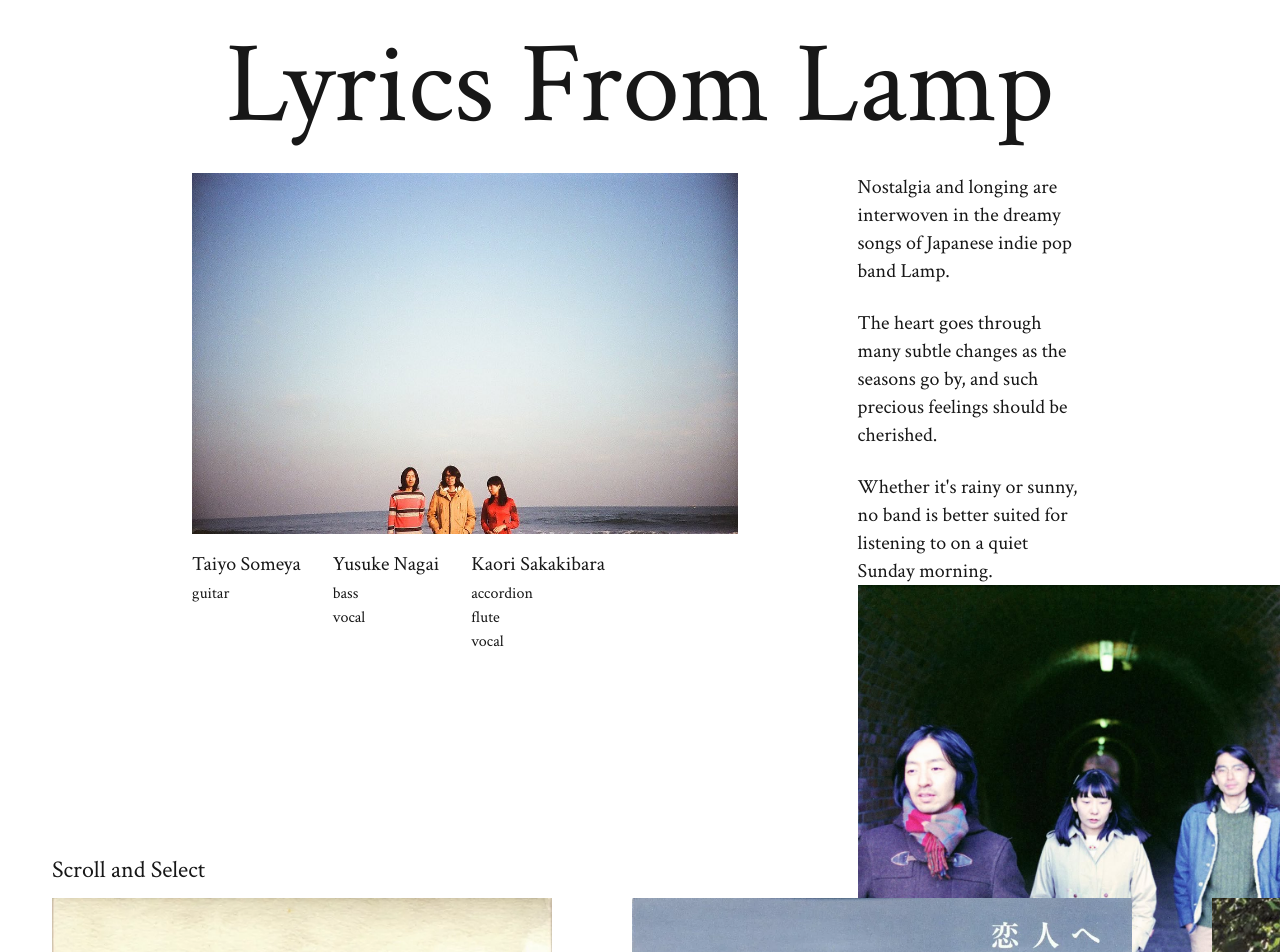
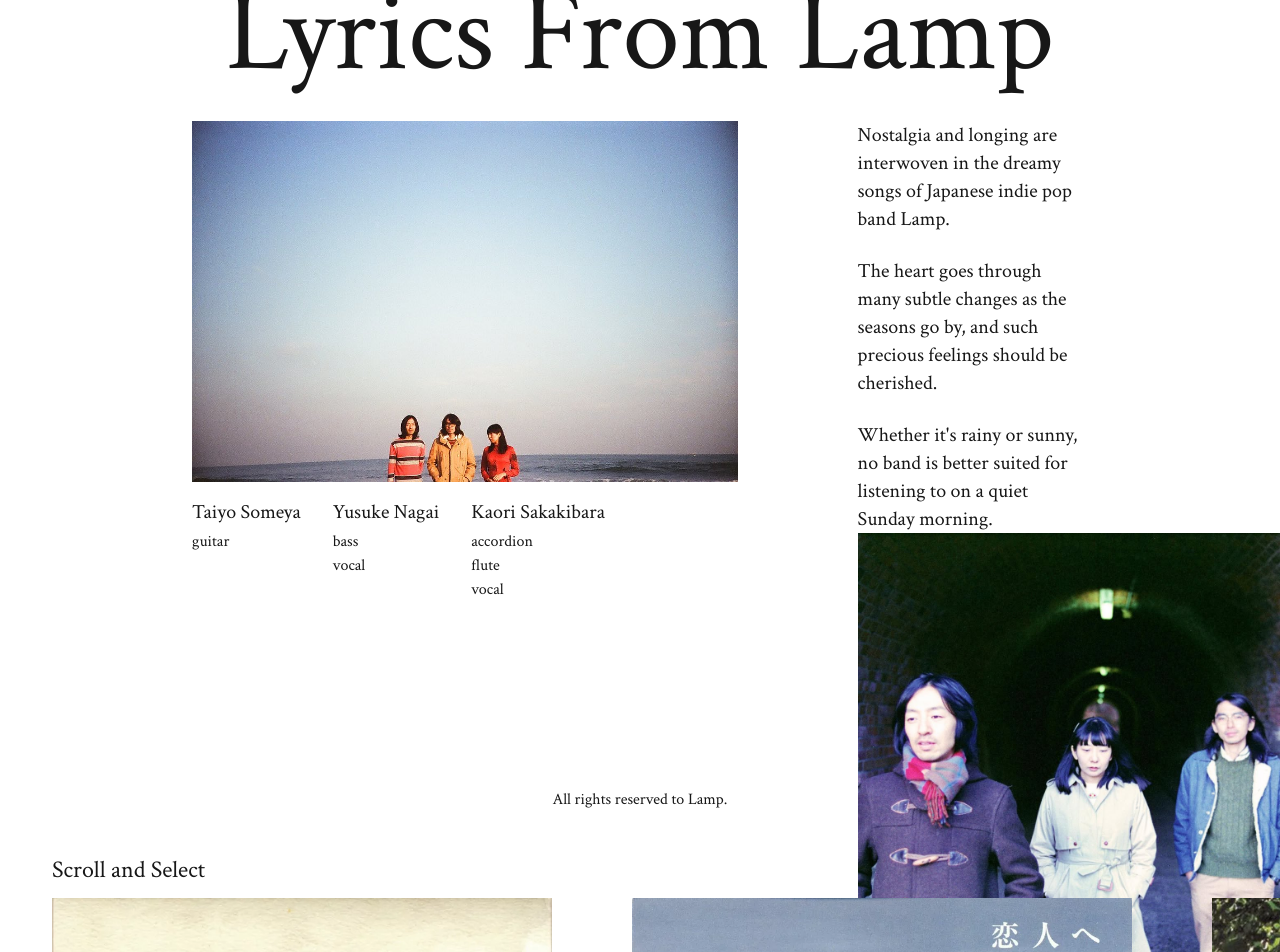
Before and after one commit to nihatran/lamp-lyrics, a Next.js app: page / in a window 1280 px wide. Shown: the top 952 px of the page. Built offline with nearby package versions, Linux system fonts and the light colour scheme.

Commit message:
Update README

```diff
--- a/app/lyrics/[slug]/page.tsx
+++ b/app/lyrics/[slug]/page.tsx
@@ -28,7 +28,7 @@
 
   return (
     <div className="flex justify-center items-center">
-      <div className="flex md:flex-row flex-col md:items-start items-center md:justify-center w-full gap-8 lg:mt-30 mt-10 md:pl-5 lg:pl-0">
+      <div className="flex md:flex-row flex-col md:items-start items-center md:justify-center w-full gap-8 xl:mt-12 mt-10 md:pl-5 lg:pl-0">
         <div className="flex flex-col gap-1">
           <div className="relative w-[250px] aspect-square sm:w-[350px] mb-4 xl:mb-0">
             <Image
--- a/components/Hero.tsx
+++ b/components/Hero.tsx
@@ -69,6 +69,9 @@
           </div>
         </div>
       </div>
+      <p className="mt-10 xl:mb-10 text-center w-full font-medium">
+        All rights reserved to Lamp.
+      </p>
     </div>
   );
 }
```
Also changed, not shown: 1 other file (tests, documents, lock files or other folders).
